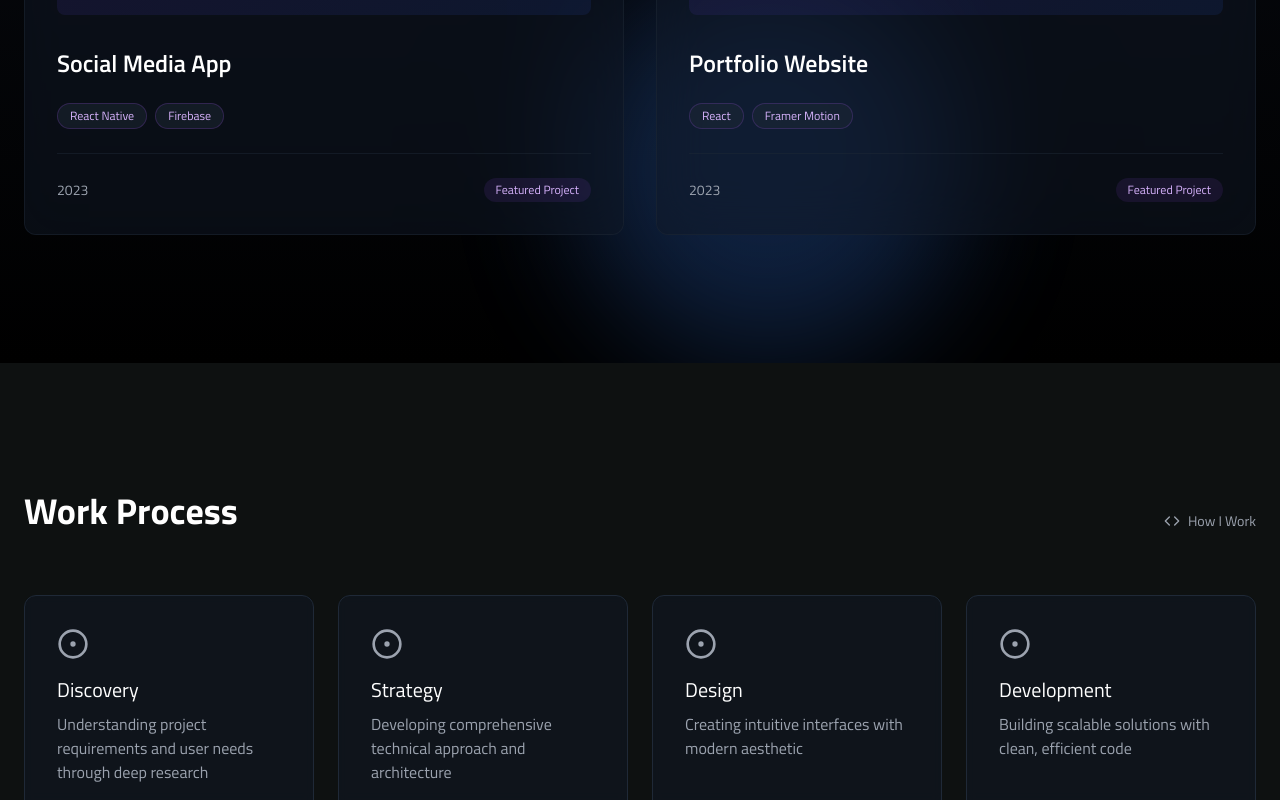
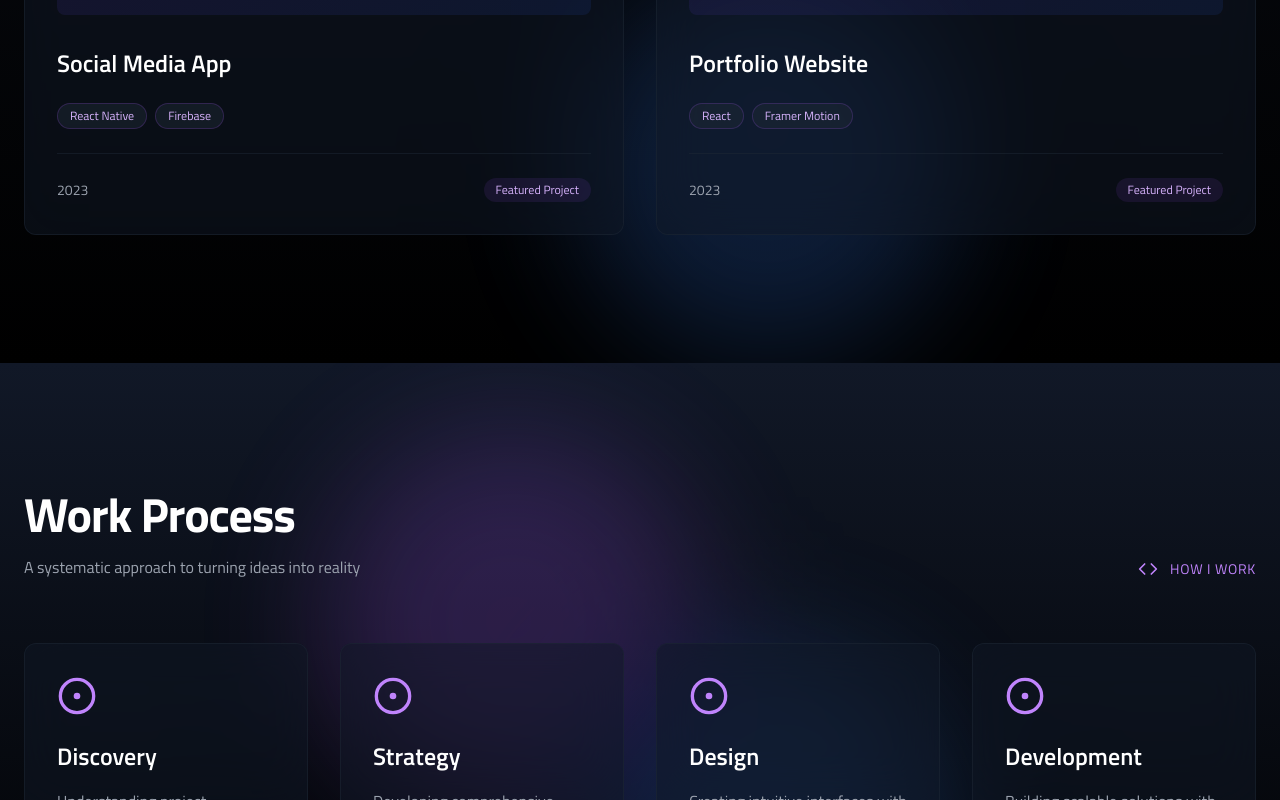
Before and after one commit to eCodeVoyager/portfolio-v3, a React (Vite) app: page / in a window 1280 px wide. Shown: the part 2000-2800 px from the top of the page. Built offline with nearby package versions, Linux system fonts and the light colour scheme.

Commit message:
Styling:: Changed On PROCESS++CONTACT

```diff
--- /dev/null
+++ b/src/components/Sections/WorkProcessSection.jsx
@@ -0,0 +1,62 @@
+import React, { useState } from "react";
+import { Code } from "lucide-react";
+import TextReveal from "../UI/TextReveal";
+import ProcessCard from "../UI/ProcessCard";
+import processes from "../../data/processes";
+
+const WorkProcess = () => {
+  const [hoveredIndex, setHoveredIndex] = useState(null);
+
+  return (
+    <div className="grid grid-cols-1 md:grid-cols-2 lg:grid-cols-4 gap-8">
+      {processes.map((process, index) => (
+        <ProcessCard
+          key={process.title}
+          process={process}
+          index={index}
+          isHovered={hoveredIndex === index}
+          onHover={() => setHoveredIndex(index)}
+          onLeave={() => setHoveredIndex(null)}
+        />
+      ))}
+    </div>
+  );
+};
+const WorkProcessSection = () => {
+  return (
+    <section
+      id="process"
+      className="relative py-32 px-6 bg-gradient-to-b from-gray-900 to-black overflow-hidden"
+    >
+      {/* Artistic Background Elements */}
+      <div className="absolute inset-0 opacity-30">
+        <div className="absolute top-[10%] left-1/4 w-96 h-96 bg-purple-500 rounded-full mix-blend-multiply filter blur-3xl animate-pulse" />
+        <div className="absolute bottom-0 right-1/4 w-96 h-96 bg-blue-500 rounded-full mix-blend-multiply filter blur-3xl animate-pulse delay-1000" />
+      </div>
+
+      <div className="max-w-7xl mx-auto relative">
+        <TextReveal>
+          <div className="flex justify-between items-end mb-16">
+            <div className="flex flex-col gap-4">
+              <h2 className="text-5xl font-bold text-white tracking-tight">
+                Work Process
+              </h2>
+              <p className="text-gray-400 max-w-xl">
+                A systematic approach to turning ideas into reality
+              </p>
+            </div>
+            <div className="flex items-center gap-3 text-purple-400">
+              <Code className="w-5 h-5" />
+              <span className="text-sm uppercase tracking-wider">
+                How I Work
+              </span>
+            </div>
+          </div>
+        </TextReveal>
+        <WorkProcess />
+      </div>
+    </section>
+  );
+};
+
+export default WorkProcessSection;
--- /dev/null
+++ b/src/components/Ui/ProcessCard.jsx
@@ -0,0 +1,46 @@
+import React from "react";
+
+
+const ProcessCard = ({ process, index, isHovered, onHover, onLeave }) => {
+  const Icon = process.icon;
+
+  return (
+    <div
+      className="group relative"
+      onMouseEnter={onHover}
+      onMouseLeave={onLeave}
+    >
+      <div
+        className={`
+          relative z-10 p-8 rounded-xl
+          bg-gray-900/50 backdrop-blur-xl
+          border border-gray-800/50
+          transition-all duration-500
+          hover:border-purple-500/50 hover:bg-gray-900/80
+          ${isHovered ? "scale-[1.02]" : "scale-100"}
+        `}
+      >
+        {/* Hover Gradient Effect */}
+        <div className="absolute inset-0 -z-10 rounded-xl opacity-0 group-hover:opacity-100 transition-opacity duration-500">
+          <div className="absolute inset-0 bg-gradient-to-r from-purple-600/20 via-blue-600/20 to-cyan-600/20 blur-xl" />
+        </div>
+
+        {/* Icon with Glow Effect */}
+        <div className="relative mb-6">
+          <div className="absolute -inset-2 bg-purple-500/20 rounded-full blur-2xl opacity-0 group-hover:opacity-75 transition-opacity duration-500" />
+          <Icon className="relative w-10 h-10 text-purple-400 transition-transform duration-500 group-hover:scale-110 group-hover:text-purple-300" />
+        </div>
+
+        {/* Content */}
+        <h3 className="text-2xl font-semibold text-white mb-4 transition-colors duration-500 group-hover:text-purple-200">
+          {process.title}
+        </h3>
+        <p className="text-gray-400 leading-relaxed group-hover:text-gray-300 transition-colors duration-500">
+          {process.description}
+        </p>
+      </div>
+    </div>
+  );
+};
+
+export default ProcessCard;
--- a/src/components/Ui/WorkProcess.jsx
+++ /dev/null
@@ -1,27 +0,0 @@
-import { motion } from "framer-motion";
-
-import processes from "../../data/processes";
-const WorkProcess = () => {
-  return (
-    <div className="grid grid-cols-1 md:grid-cols-2 lg:grid-cols-4 gap-6">
-      {processes.map((process, index) => (
-        <motion.div
-          key={process.title}
-          initial={{ opacity: 0, y: 20 }}
-          whileInView={{ opacity: 1, y: 0 }}
-          transition={{ delay: index * 0.2 }}
-          whileHover={{ y: -10 }}
-          className="p-8 rounded-xl bg-gray-900/50 backdrop-blur-sm border border-gray-800"
-        >
-          <process.icon className="w-8 h-8 mb-4 text-gray-400" />
-          <h3 className="text-xl font-medium mb-2 text-white">
-            {process.title}
-          </h3>
-          <p className="text-gray-400">{process.description}</p>
-        </motion.div>
-      ))}
-    </div>
-  );
-};
-
-export default WorkProcess;
--- a/src/index.css
+++ b/src/index.css
@@ -1,8 +1,7 @@
-@import url('https://fonts.googleapis.com/css2?family=League+Spartan:wght@100..900&family=Titillium+Web:ital,wght@0,200;0,300;0,400;0,600;0,700;0,900;1,200;1,300;1,400;1,600;1,700&display=swap');
+@import url("https://fonts.googleapis.com/css2?family=League+Spartan:wght@100..900&family=Titillium+Web:ital,wght@0,200;0,300;0,400;0,600;0,700;0,900;1,200;1,300;1,400;1,600;1,700&display=swap");
 @tailwind base;
 @tailwind components;
 @tailwind utilities;
-
 
 @keyframes shine {
   0% {
@@ -23,15 +22,22 @@
 .shine-overlay {
   position: absolute;
   inset: 0;
-  background-image: linear-gradient(-60deg,
-      transparent 0%,
-      transparent 30%,
-      rgba(255, 255, 255, 0.9) 50%,
-      transparent 70%,
-      transparent 100%);
+  background-image: linear-gradient(
+    -60deg,
+    transparent 0%,
+    transparent 30%,
+    rgba(255, 255, 255, 0.9) 50%,
+    transparent 70%,
+    transparent 100%
+  );
   background-size: 200% 100%;
   background-repeat: no-repeat;
   -webkit-background-clip: text;
   color: transparent;
   animation: shine 3s linear infinite;
 }
+
+
+::-webkit-scrollbar {
+  display: none;
+}
--- a/src/pages/Portfolio.jsx
+++ b/src/pages/Portfolio.jsx
@@ -1,10 +1,9 @@
-
 import React, { useState, useEffect } from "react";
 import { motion, useScroll, useSpring } from "framer-motion";
 import Header from "../components/Sections/Header";
 import HeroSection from "../components/Sections/HeroSection";
 import ProjectsSection from "../components/Sections/ProjectsSection";
-import WorkProcess from "../components/UI/WorkProcess";
+import WorkProcessSection from "../components/Sections/WorkProcessSection";
 import ContactSection from "../components/Sections/ContactSection";
 import Footer from "../components/Sections/Footer";
 import CustomCursor from "../components/UI/CustomCursor";
@@ -102,21 +101,7 @@ const Portfolio = () => {
 
       <ProjectsSection projects={projects} />
 
-      <section id="process" className="py-32 px-6 relative">
-        <div className="max-w-7xl mx-auto">
-          <TextReveal>
-            <div className="flex justify-between items-end mb-16">
-              <h2 className="text-4xl font-bold text-white">Work Process</h2>
-              <div className="flex items-center gap-2">
-                <Code className="w-4 h-4" />
-                <span className="text-sm">How I Work</span>
-              </div>
-            </div>
-          </TextReveal>
-          <WorkProcess />
-        </div>
-      </section>
-
+      <WorkProcessSection />
       <ContactSection />
 
       <Footer />
```
Also changed, not shown: src/components/Sections/ContactSection.jsx (+215 -107 lines).
